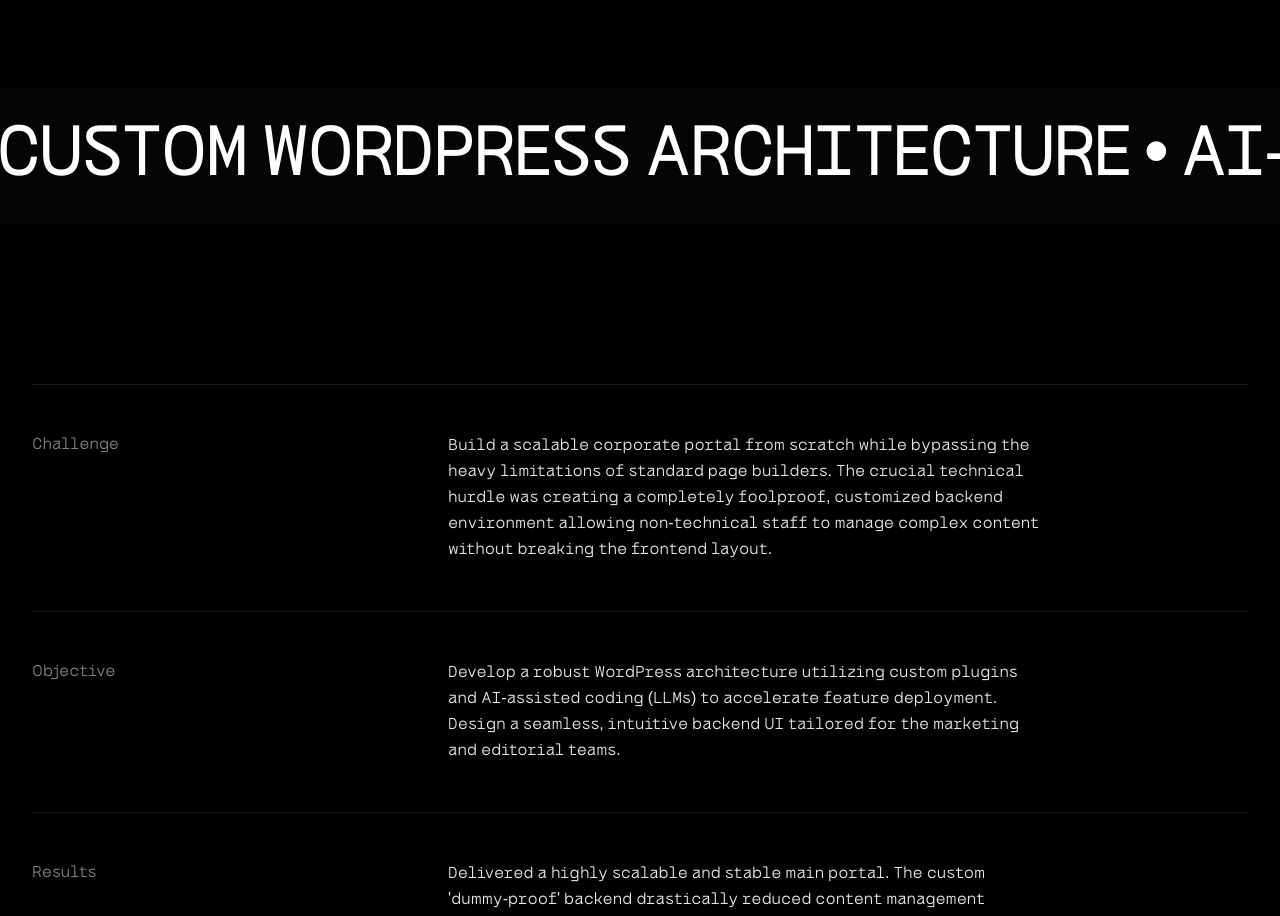
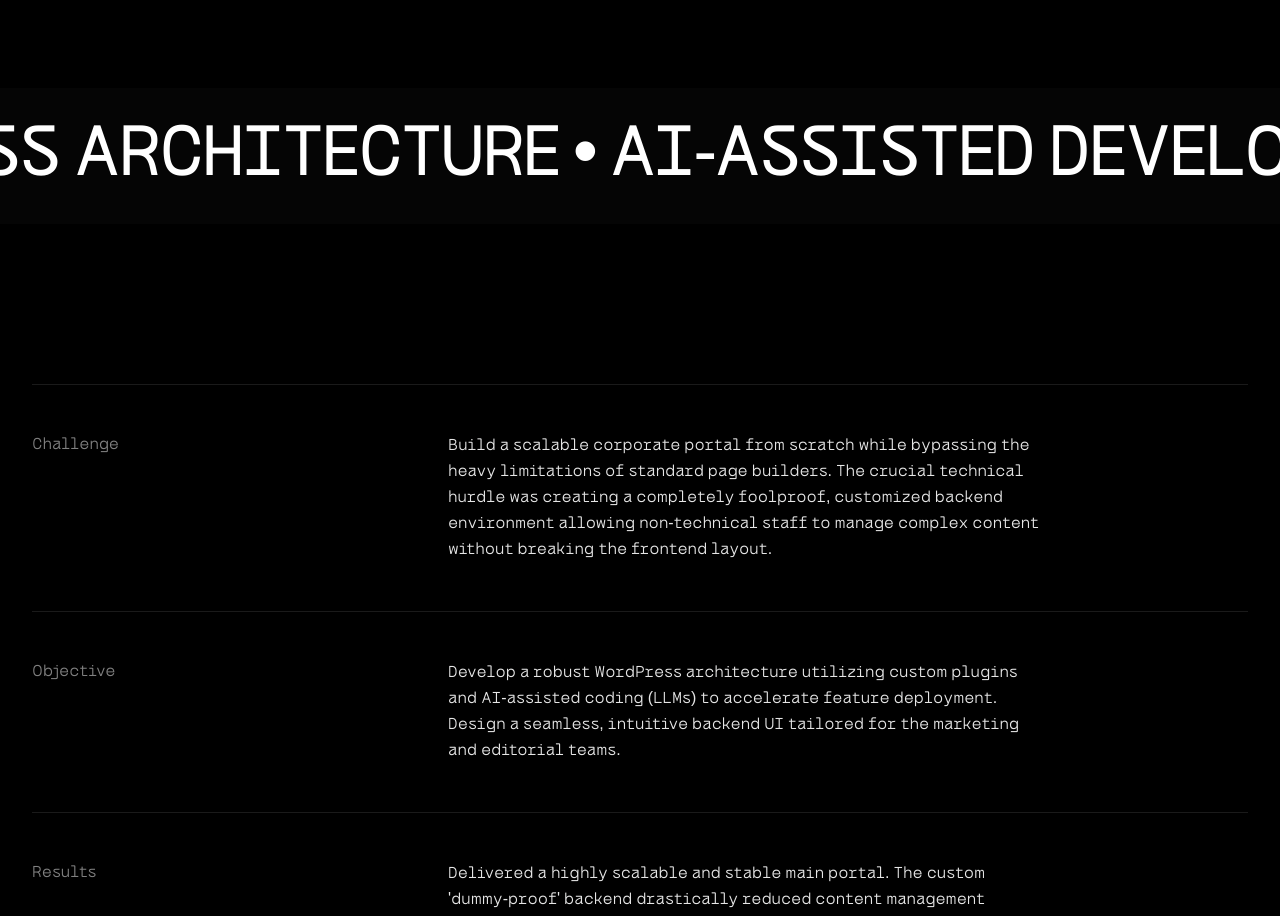
Before and after one commit to san-gabriels/portfolio-bento-2026, a Next.js app: page /portfolio/cnext-hub in a window 1280 px wide. Shown: the part 3380-4296 px from the top of the page. Built offline with nearby package versions, Linux system fonts and the light colour scheme; grey boxes are pictures that could not be loaded; a web font is replaced by a local one.

Commit message:
marquee speed update

```diff
--- a/app/portfolio/[slug]/ProjectClient.tsx
+++ b/app/portfolio/[slug]/ProjectClient.tsx
@@ -93,7 +93,7 @@
         <motion.div
           className="flex whitespace-nowrap gap-8 text-4xl md:text-7xl font-medium tracking-tighter text-white uppercase"
           animate={{ x: ["0%", "-50%"] }}
-          transition={{ repeat: Infinity, ease: "linear", duration: 1500 }}
+          transition={{ repeat: Infinity, ease: "linear", duration: 100 }}
         >
           <span>{project.marqueeText}</span>
           <span>{project.marqueeText}</span>
```
